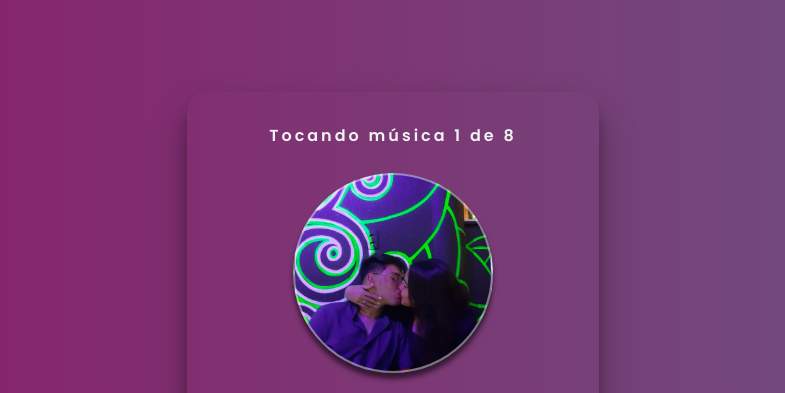
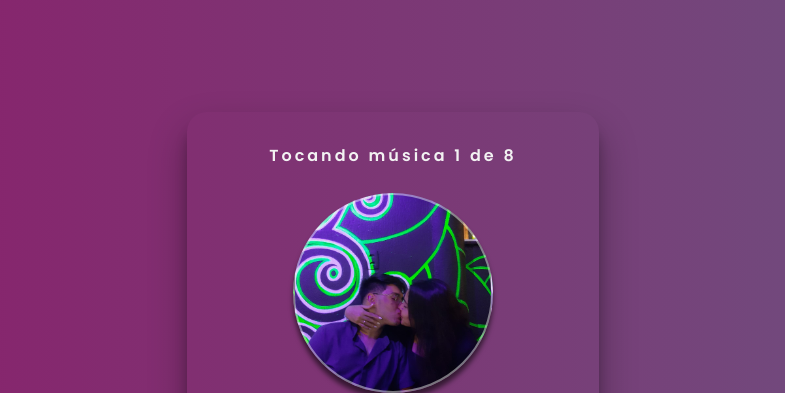
Before and after one commit to luismrtns/music-player, a plain HTML site: page index.html in a window 1280 px wide. Shown: the top 393 px of the page, without its empty margins (247-1032 px from the left). Drawn offline with nearby package versions, Linux system fonts and the light colour scheme.

Commit message:
mudei medidas

```diff
--- a/estilo.css
+++ b/estilo.css
@@ -20,7 +20,8 @@ body{
 }
 
 .player{
-  height: 95vh;
+  height: 100vh;
+  width: 100%;
   display: flex;
   flex-direction: column;
   align-items: center;
```
